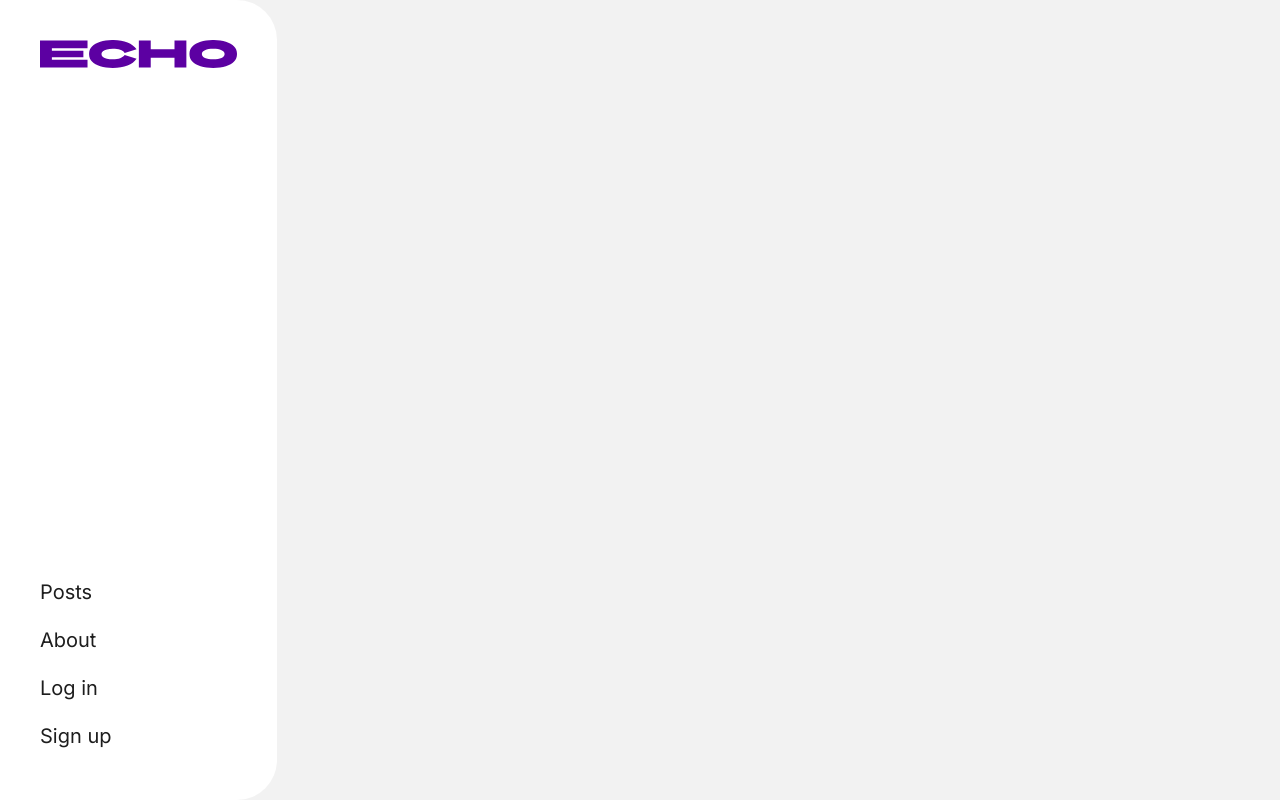
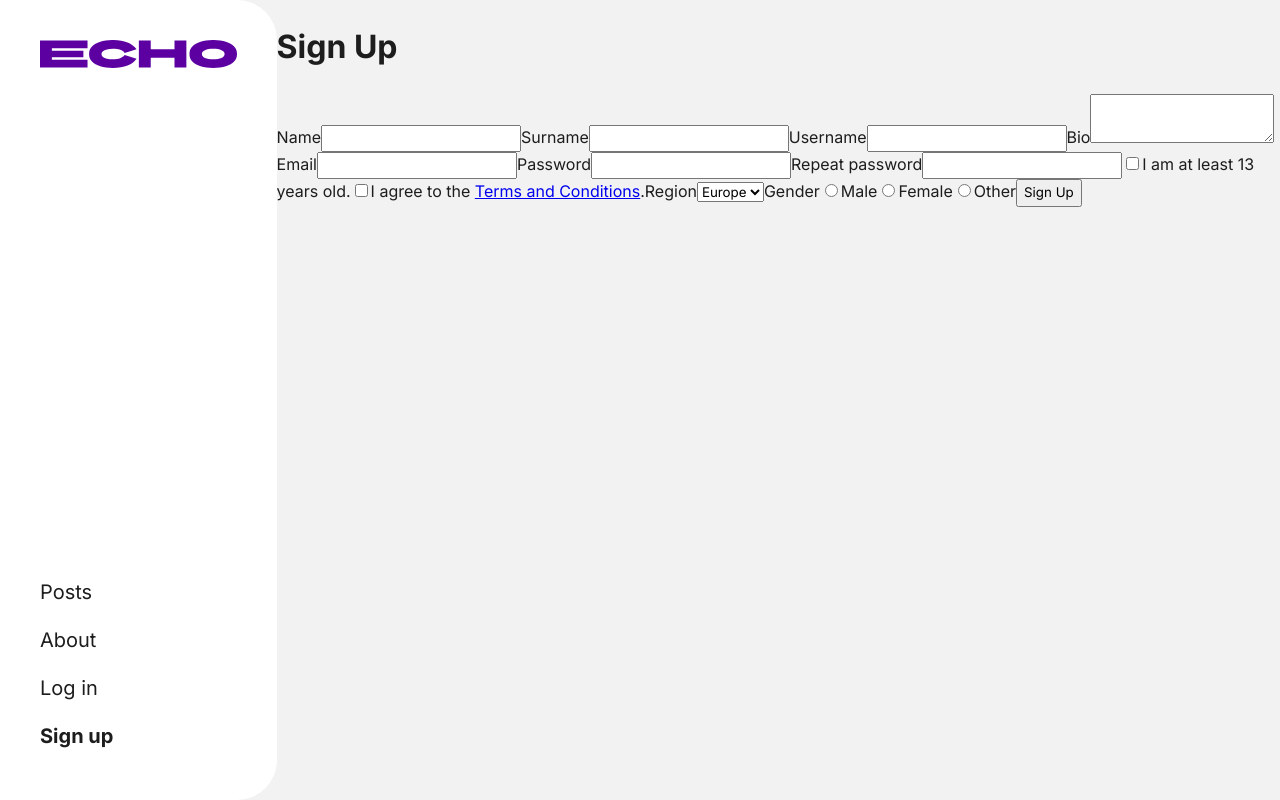
Before and after one commit to vicmarinov/echo, a React (Vite) app: page /auth/signup in a window 1280 px wide. Built offline with nearby package versions, Linux system fonts and the light colour scheme.

Commit message:
Add `Signup` component draft

```diff
--- a/src/App.tsx
+++ b/src/App.tsx
@@ -1,6 +1,7 @@
 import { Navigate, Route, Routes } from 'react-router';
 import AllPosts from './components/all-posts/AllPosts.tsx';
 import Header from './components/header/Header.tsx';
+import Signup from './components/signup/Signup.tsx';
 
 export default function App () {
     return (
@@ -13,8 +14,8 @@ export default function App () {
 
                 {/* TODO: Implement the following routes and their corresponding components */}
                 <Route path='/about' element={<p>About: To be implemented...</p>} />
-                <Route path='/login' element={<p>Log In: To be implemented...</p>} />
-                <Route path='/signup' element={<p>Sign Up: To be implemented...</p>} />
+                <Route path='/auth/login' element={<p>Log In: To be implemented...</p>} />
+                <Route path='/auth/signup' element={<Signup />} />
             </Routes>
         </>
     );
--- a/src/components/header/Header.tsx
+++ b/src/components/header/Header.tsx
@@ -18,8 +18,8 @@ export default function Header () {
                 <ol className={styles.list}>
                     <li><NavLink to="/posts" className={navLinkClassName}>Posts</NavLink></li>
                     <li><NavLink to="/about" className={navLinkClassName}>About</NavLink></li>
-                    <li><NavLink to="/login" className={navLinkClassName}>Log in</NavLink></li>
-                    <li><NavLink to="/signup" className={navLinkClassName}>Sign up</NavLink></li>
+                    <li><NavLink to="/auth/login" className={navLinkClassName}>Log in</NavLink></li>
+                    <li><NavLink to="/auth/signup" className={navLinkClassName}>Sign up</NavLink></li>
                 </ol>
             </nav>
         </header>
--- /dev/null
+++ b/src/components/signup/Signup.tsx
@@ -0,0 +1,118 @@
+import { useState, type ChangeEvent, type SubmitEvent, type FocusEvent } from 'react';
+
+// import './temp.css';
+
+export default function Signup () {
+    const [formData, setData] = useState({
+        name: '',
+        surname: '',
+        username: '',
+        bio: '',
+        email: '',
+        password: '',
+        repeatPassword: '',
+        isMinAge: false,
+        agreeTerms: false,
+        region: '',
+        gender: ''
+    });
+
+    const [formDirtyFields, setFormDirtyFields] = useState({
+        name: false,
+        surname: false,
+        username: false,
+        bio: false,
+        email: false,
+        password: false,
+        repeatPassword: false,
+        isMinAge: false,
+        agreeTerms: false,
+        region: false,
+        gender: false,
+    });
+
+    const [formStatus, setFormStatus] = useState('idle');
+
+    const formChangeHandler = (event: ChangeEvent<HTMLInputElement | HTMLTextAreaElement | HTMLSelectElement>) => {
+        setData(formData => ({
+            ...formData,
+            [event.target.name]: event.target instanceof HTMLInputElement && event.target.type === 'checkbox' ? event.target.checked : event.target.value
+        }));
+    }
+
+    const formSubmitHandler = (event: SubmitEvent<HTMLFormElement>) => {
+        event.preventDefault();
+
+        setFormStatus('submitting');
+
+        (function () {
+            console.log(['Simulating calling API with:', JSON.stringify(formData, null, 4)].join('\n'));
+        })();
+
+        setFormStatus('submitted');
+    }
+
+    const formBlurHandler = (event: FocusEvent<HTMLInputElement | HTMLTextAreaElement | HTMLSelectElement>) => {
+        setFormDirtyFields(fieldsState => ({
+            ...fieldsState,
+            [event.target.name]: true
+        }));
+    }
+
+    return (
+        <main>
+            <h1>Sign Up</h1>
+
+            <form onSubmit={formSubmitHandler}>
+                <label htmlFor="name">Name</label>
+                <input type="text" id="name" name="name" value={formData.name} onChange={formChangeHandler} onBlur={formBlurHandler} />
+
+                <label htmlFor="surname">Surname</label>
+                <input type="text" id="surname" name="surname" value={formData.surname} onChange={formChangeHandler} onBlur={formBlurHandler} />
+
+                <label htmlFor="username">Username</label>
+                <input type="text" id="username" name="username" value={formData.username} onChange={formChangeHandler} onBlur={formBlurHandler} />
+
+                <label htmlFor="bio">Bio</label>
+                <textarea id="bio" name="bio" value={formData.bio} onChange={formChangeHandler} onBlur={formBlurHandler}></textarea>
+
+                <label htmlFor="email">Email</label>
+                <input type="email" id="email" name="email" value={formData.email} onChange={formChangeHandler} onBlur={formBlurHandler} />
+
+                <label htmlFor="password">Password</label>
+                <input type="password" id="password" name="password" value={formData.password} onChange={formChangeHandler} onBlur={formBlurHandler} />
+
+                <label htmlFor="repeatPassword">Repeat password</label>
+                <input type="password" id="repeatPassword" name="repeatPassword" value={formData.repeatPassword} onChange={formChangeHandler} onBlur={formBlurHandler} />
+
+                <input type="checkbox" id="isMinAge" name="isMinAge" checked={formData.isMinAge} onChange={formChangeHandler} onBlur={formBlurHandler} />
+                <label htmlFor="isMinAge">I am at least 13 years old.</label>
+
+                {/* TODO: Add link to the Terms and Conditions page */}
+                <input type="checkbox" id="agreeTerms" name="agreeTerms" checked={formData.agreeTerms} onChange={formChangeHandler} onBlur={formBlurHandler} />
+                <label htmlFor="agreeTerms">I agree to the <a href="/about">Terms and Conditions</a>.</label>
+
+                {/* TODO: Remove the following inputs, they are just for testing purposes: */}
+
+                <label htmlFor="region">Region</label>
+                <select id="region" name="region" value={formData.region} onChange={formChangeHandler} onBlur={formBlurHandler}>
+                    <option value="europe">Europe</option>
+                    <option value="asia">Asia</option>
+                    <option value="other">Other</option>
+                </select>
+
+                <label>Gender</label>
+                <input type="radio" id="genderM" name="gender" value="male" checked={formData.gender === 'male'} onChange={formChangeHandler} onBlur={formBlurHandler} />
+                <label htmlFor="genderM">Male</label>
+                <input type="radio" id="genderF" name="gender" value="female" checked={formData.gender === 'female'} onChange={formChangeHandler} onBlur={formBlurHandler} />
+                <label htmlFor="genderF">Female</label>
+                <input type="radio" id="genderO" name="gender" value="other" checked={formData.gender === 'other'} onChange={formChangeHandler} onBlur={formBlurHandler} />
+                <label htmlFor="genderO">Other</label>
+
+                <button type="submit" disabled={formStatus === 'submitting'}>
+                    {formStatus === 'submitting' ? 'Signing Up...' : 'Sign Up'}
+                </button>
+            </form>
+        </main>
+    );
+}
```
